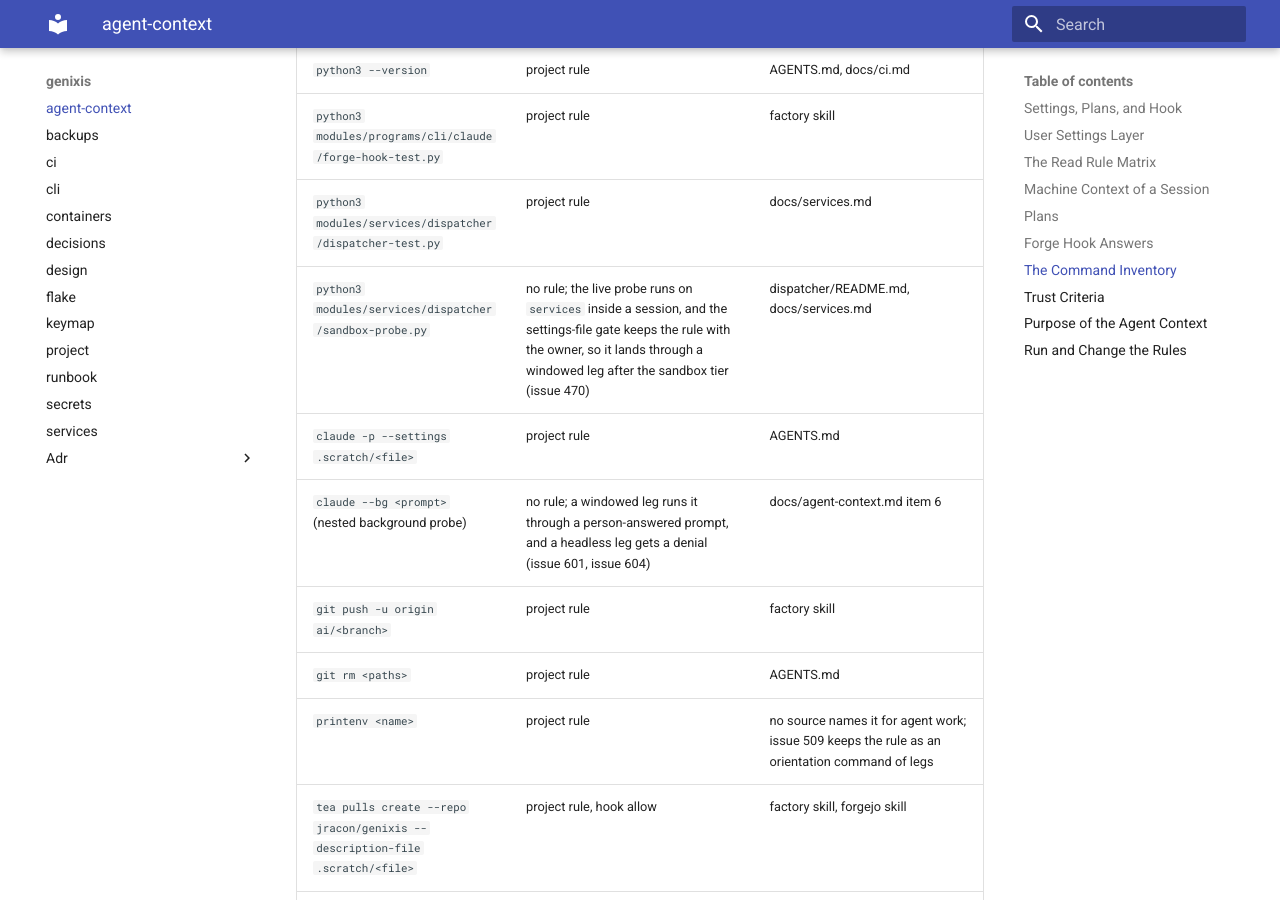
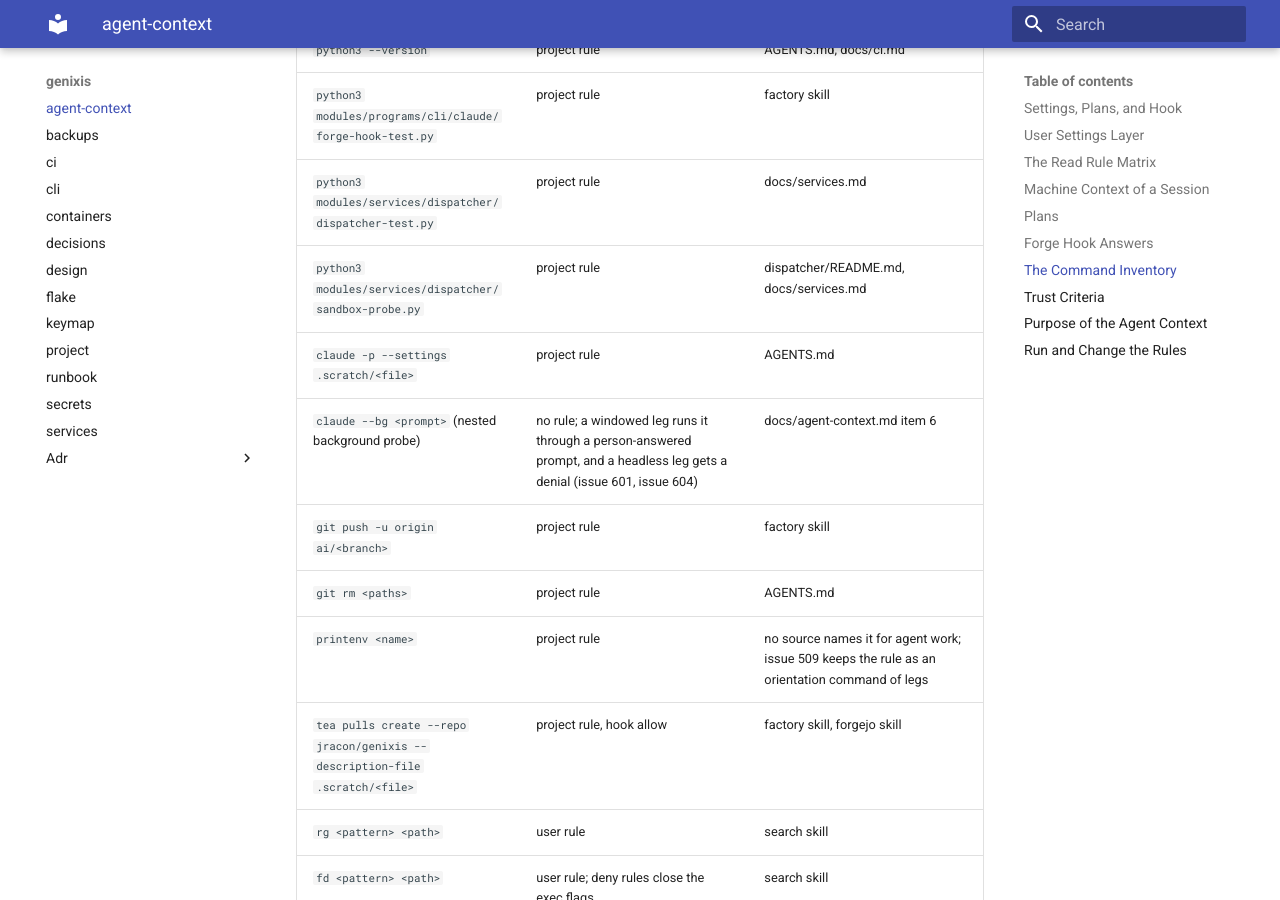
Before and after one commit to Jracon/genixis, an MkDocs documentation site: the page built from docs/agent-context.md, in a window 1280 px wide and 900 px high, scrolled down 7820 px. Built offline with MkDocs 1.6.1 and Material for MkDocs 9.7.7, drawn with Linux system fonts in a browser that asks for light colours.

Commit message:
docs: record the landed allow rule of the sandbox probe
The rule of d916c94 landed with its documents behind: the command
inventory of docs/agent-context.md still mapped the direct harness
command to no rule, and the harness section of the dispatcher README
still told a leg to run the harness through the nested print-mode
session until a windowed leg lands the rule. Both sentences turned
false at that merge. The inventory row now carries the project-rule
form of its neighbor rows, and the README states the landed route and
the direct run of a leg (blocking finding 1 of the review of pull
request 617).

Co-Authored-By: Claude Code <noreply@anthropic.com>

```diff
--- a/docs/agent-context.md
+++ b/docs/agent-context.md
@@ -109,7 +109,7 @@ The table maps each command form that this repository names for agent work to th
 | `python3 --version` | project rule | AGENTS.md, docs/ci.md |
 | `python3 modules/programs/cli/claude/forge-hook-test.py` | project rule | factory skill |
 | `python3 modules/services/dispatcher/dispatcher-test.py` | project rule | docs/services.md |
-| `python3 modules/services/dispatcher/sandbox-probe.py` | no rule; the live probe runs on `services` inside a session, and the settings-file gate keeps the rule with the owner, so it lands through a windowed leg after the sandbox tier (issue 470) | dispatcher/README.md, docs/services.md |
+| `python3 modules/services/dispatcher/sandbox-probe.py` | project rule | dispatcher/README.md, docs/services.md |
 | `claude -p --settings .scratch/<file>` | project rule | AGENTS.md |
 | `claude --bg <prompt>` (nested background probe) | no rule; a windowed leg runs it through a person-answered prompt, and a headless leg gets a denial (issue 601, issue 604) | docs/agent-context.md item 6 |
 | `git push -u origin ai/<branch>` | project rule | factory skill |
```
Also changed, not shown: modules/services/dispatcher/README.md (+5 -6 lines).
